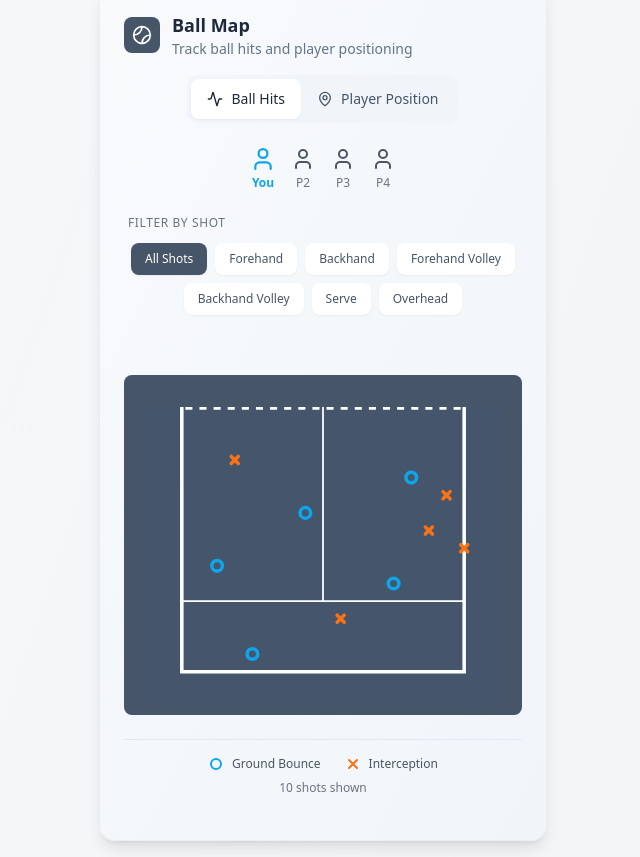
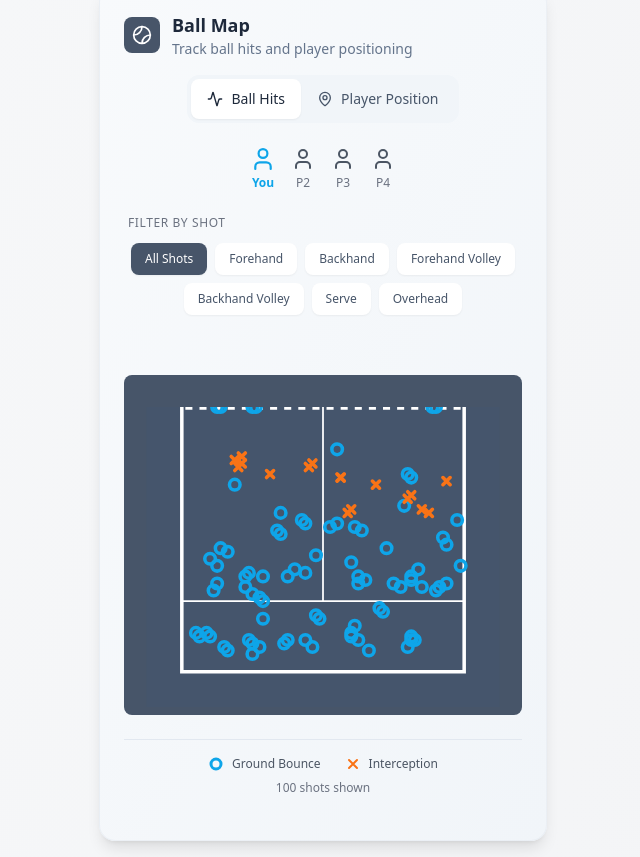
Before and after one commit to sdrrv/ai-report-demo, a React (Vite) app: page /ai-report-demo/report/1 in a window 1280 px wide. Shown: the part 2876-3733 px from the top of the page, without its empty margins (317-957 px from the left). Built offline with nearby package versions, Linux system fonts and the light colour scheme.

Commit message:
feat: Ball shots

```diff
--- a/src/components/BallMap.tsx
+++ b/src/components/BallMap.tsx
@@ -79,18 +79,117 @@ const BallMap: React.FC<BallMapProps> = ({ delay = 0 }) => {
     }, 200);
   };
 
-  // Sample shot data - adjusted for half court (y coordinates now relative to half court)
+  // Sample shot data
   const shots: Shot[] = [
+    { x: 75, y: 25, type: 'forehand', result: 'interception' },
+    { x: 25, y: 15, type: 'forehand', result: 'interception' },
+    { x: 55, y: 20, type: 'forehand', result: 'interception' },
+    { x: 65, y: 22, type: 'forehand', result: 'interception' },
+    { x: 85, y: 21, type: 'forehand', result: 'interception' },
+    { x: 55, y: 20, type: 'forehand', result: 'interception' },
+    { x: 35, y: 19, type: 'forehand', result: 'interception' },
+    { x: 80, y: 30, type: 'forehand', result: 'interception' },
+    { x: 47, y: 16, type: 'forehand', result: 'interception' },
+
     { x: 75, y: 20, type: 'forehand', result: 'groundBounce' },
-    { x: 80, y: 35, type: 'backhand', result: 'interception' },
     { x: 70, y: 50, type: 'forehand', result: 'groundBounce' },
-    { x: 25, y: 15, type: 'forehand', result: 'interception' },
-    { x: 20, y: 45, type: 'backhand', result: 'groundBounce' },
+    { x: 15, y: 65, type: 'forehand', result: 'groundBounce' },
+    { x: 30, y: 67, type: 'forehand', result: 'groundBounce' },
+    { x: 45, y: 66, type: 'forehand', result: 'groundBounce' },
+    { x: 60, y: 66, type: 'forehand', result: 'groundBounce' },
+    { x: 75, y: 66, type: 'forehand', result: 'groundBounce' },
+    { x: 20, y: 50, type: 'forehand', result: 'groundBounce' },
+    { x: 40, y: 48, type: 'forehand', result: 'groundBounce' },
+    { x: 60, y: 48, type: 'forehand', result: 'groundBounce' },
+    { x: 75, y: 49, type: 'forehand', result: 'groundBounce' },
+    { x: 85, y: 50, type: 'forehand', result: 'groundBounce' },
+    { x: 33, y: 60, type: 'forehand', result: 'groundBounce' },
+    { x: 25, y: 22, type: 'forehand', result: 'groundBounce' },
+    { x: 89, y: 45, type: 'forehand', result: 'groundBounce' },
+    { x: 54, y: 12, type: 'forehand', result: 'groundBounce' },
+    { x: 73, y: 28, type: 'forehand', result: 'groundBounce' },
+    { x: 18, y: 65, type: 'forehand', result: 'groundBounce' },
+
+    { x: 74, y: 26, type: 'backhand', result: 'interception' },
+    { x: 27, y: 14, type: 'backhand', result: 'interception' },
+    { x: 78, y: 29, type: 'backhand', result: 'interception' },
+    { x: 46, y: 17, type: 'backhand', result: 'interception' },
+
+    { x: 74, y: 19, type: 'backhand', result: 'groundBounce' },
+    { x: 72, y: 51, type: 'backhand', result: 'groundBounce' },
+    { x: 14, y: 64, type: 'backhand', result: 'groundBounce' },
+    { x: 29, y: 66, type: 'backhand', result: 'groundBounce' },
+    { x: 47, y: 68, type: 'backhand', result: 'groundBounce' },
+    { x: 58, y: 65, type: 'backhand', result: 'groundBounce' },
+    { x: 74, y: 68, type: 'backhand', result: 'groundBounce' },
+    { x: 19, y: 52, type: 'backhand', result: 'groundBounce' },
+    { x: 42, y: 46, type: 'backhand', result: 'groundBounce' },
+    { x: 17, y: 64, type: 'backhand', result: 'groundBounce' },
+
+    { x: 58, y: 29, type: 'forehandVolley', result: 'interception' },
+    { x: 26, y: 17, type: 'forehandVolley', result: 'interception' },
+
+    { x: 22, y: 68, type: 'forehandVolley', result: 'groundBounce' },
+    { x: 40, y: 66, type: 'forehandVolley', result: 'groundBounce' },
+    { x: 58, y: 64, type: 'forehandVolley', result: 'groundBounce' },
+    { x: 75, y: 65, type: 'forehandVolley', result: 'groundBounce' },
+    { x: 32, y: 54, type: 'forehandVolley', result: 'groundBounce' },
+    { x: 49, y: 60, type: 'forehandVolley', result: 'groundBounce' },
+    { x: 67, y: 58, type: 'forehandVolley', result: 'groundBounce' },
+    { x: 28, y: 48, type: 'forehandVolley', result: 'groundBounce' },
+    { x: 82, y: 52, type: 'forehandVolley', result: 'groundBounce' },
+    { x: 60, y: 50, type: 'forehandVolley', result: 'groundBounce' },
+    { x: 38, y: 36, type: 'forehandVolley', result: 'groundBounce' },
+    { x: 52, y: 34, type: 'forehandVolley', result: 'groundBounce' },
+    { x: 45, y: 33, type: 'forehandVolley', result: 'groundBounce' },
+    { x: 61, y: 35, type: 'forehandVolley', result: 'groundBounce' },
+    { x: 21, y: 0, type: 'forehandVolley', result: 'groundBounce' },
+    { x: 31, y: 0, type: 'forehandVolley', result: 'groundBounce' },
+    { x: 81, y: 0, type: 'forehandVolley', result: 'groundBounce' },
+
+    { x: 57, y: 30, type: 'backhandVolley', result: 'interception' },
+    { x: 27, y: 16, type: 'backhandVolley', result: 'interception' },
+
+    { x: 23, y: 69, type: 'backhandVolley', result: 'groundBounce' },
+    { x: 39, y: 67, type: 'backhandVolley', result: 'groundBounce' },
+    { x: 59, y: 62, type: 'backhandVolley', result: 'groundBounce' },
+    { x: 76, y: 66, type: 'backhandVolley', result: 'groundBounce' },
+    { x: 33, y: 55, type: 'backhandVolley', result: 'groundBounce' },
+    { x: 48, y: 59, type: 'backhandVolley', result: 'groundBounce' },
+    { x: 66, y: 57, type: 'backhandVolley', result: 'groundBounce' },
+    { x: 29, y: 47, type: 'backhandVolley', result: 'groundBounce' },
+    { x: 83, y: 51, type: 'backhandVolley', result: 'groundBounce' },
+    { x: 62, y: 49, type: 'backhandVolley', result: 'groundBounce' },
+    { x: 37, y: 35, type: 'backhandVolley', result: 'groundBounce' },
+    { x: 54, y: 33, type: 'backhandVolley', result: 'groundBounce' },
+    { x: 44, y: 32, type: 'backhandVolley', result: 'groundBounce' },
+    { x: 59, y: 34, type: 'backhandVolley', result: 'groundBounce' },
+    { x: 20, y: 0, type: 'backhandVolley', result: 'groundBounce' },
+    { x: 30, y: 0, type: 'backhandVolley', result: 'groundBounce' },
+    { x: 82, y: 0, type: 'backhandVolley', result: 'groundBounce' },
+
+    { x: 18, y: 43, type: 'serve', result: 'groundBounce' },
+    { x: 28, y: 51, type: 'serve', result: 'groundBounce' },
+    { x: 38, y: 30, type: 'serve', result: 'groundBounce' },
+    { x: 48, y: 42, type: 'serve', result: 'groundBounce' },
+    { x: 58, y: 44, type: 'serve', result: 'groundBounce' },
+    { x: 68, y: 40, type: 'serve', result: 'groundBounce' },
+    { x: 78, y: 51, type: 'serve', result: 'groundBounce' },
+    { x: 88, y: 32, type: 'serve', result: 'groundBounce' },
+    { x: 33, y: 48, type: 'serve', result: 'groundBounce' },
+    { x: 63, y: 69, type: 'serve', result: 'groundBounce' },
+    { x: 45, y: 47, type: 'serve', result: 'groundBounce' },
+    { x: 75, y: 48, type: 'serve', result: 'groundBounce' },
+    { x: 21, y: 40, type: 'serve', result: 'groundBounce' },
+    { x: 85, y: 39, type: 'serve', result: 'groundBounce' },
     { x: 30, y: 70, type: 'serve', result: 'groundBounce' },
-    { x: 85, y: 25, type: 'overhead', result: 'interception' },
-    { x: 90, y: 40, type: 'forehandVolley', result: 'interception' },
-    { x: 45, y: 30, type: 'backhand', result: 'groundBounce' },
-    { x: 55, y: 60, type: 'forehand', result: 'interception' },
+
+    { x: 20, y: 45, type: 'overhead', result: 'groundBounce' },
+    { x: 30, y: 53, type: 'overhead', result: 'groundBounce' },
+    { x: 77, y: 46, type: 'overhead', result: 'groundBounce' },
+    { x: 23, y: 41, type: 'overhead', result: 'groundBounce' },
+    { x: 84, y: 37, type: 'overhead', result: 'groundBounce' },
+    { x: 32, y: 68, type: 'overhead', result: 'groundBounce' },
   ];
 
   const shotTypes = [
@@ -699,12 +798,12 @@ const BallMap: React.FC<BallMapProps> = ({ delay = 0 }) => {
                     <g key={index}>
                       <text
                         x={x + 1}
-                        y={y + 1}
+                        y={y + 2}
                         textAnchor="middle"
-                        fontSize="7"
+                        fontSize="5"
                         fill="white"
                         stroke="black"
-                        strokeWidth="0.9"
+                        strokeWidth="0.3"
                         paintOrder="stroke"
                         fontWeight="600"
                       >
@@ -728,10 +827,10 @@ const BallMap: React.FC<BallMapProps> = ({ delay = 0 }) => {
                         x={x + 1}
                         y={y + 1}
                         textAnchor="middle"
-                        fontSize="7"
+                        fontSize="5"
                         fill="white"
                         stroke="black"
-                        strokeWidth="0.9"
+                        strokeWidth="0.3"
                         paintOrder="stroke"
                         fontWeight="600"
                       >
@@ -755,10 +854,10 @@ const BallMap: React.FC<BallMapProps> = ({ delay = 0 }) => {
                         x={x + 1}
                         y={y + 2}
                         textAnchor="middle"
-                        fontSize="7"
+                        fontSize="5"
                         fill="white"
                         stroke="black"
-                        strokeWidth="0.9"
+                        strokeWidth="0.3"
                         paintOrder="stroke"
                         fontWeight="600"
                       >
@@ -794,7 +893,7 @@ const BallMap: React.FC<BallMapProps> = ({ delay = 0 }) => {
                       r="5"
                       fill="none"
                       stroke="#0ea5e9"
-                      strokeWidth="2"
+                      strokeWidth="3"
                     />
                   </svg>
                   <span className="text-xs text-gray-600">Ground Bounce</span>
```
